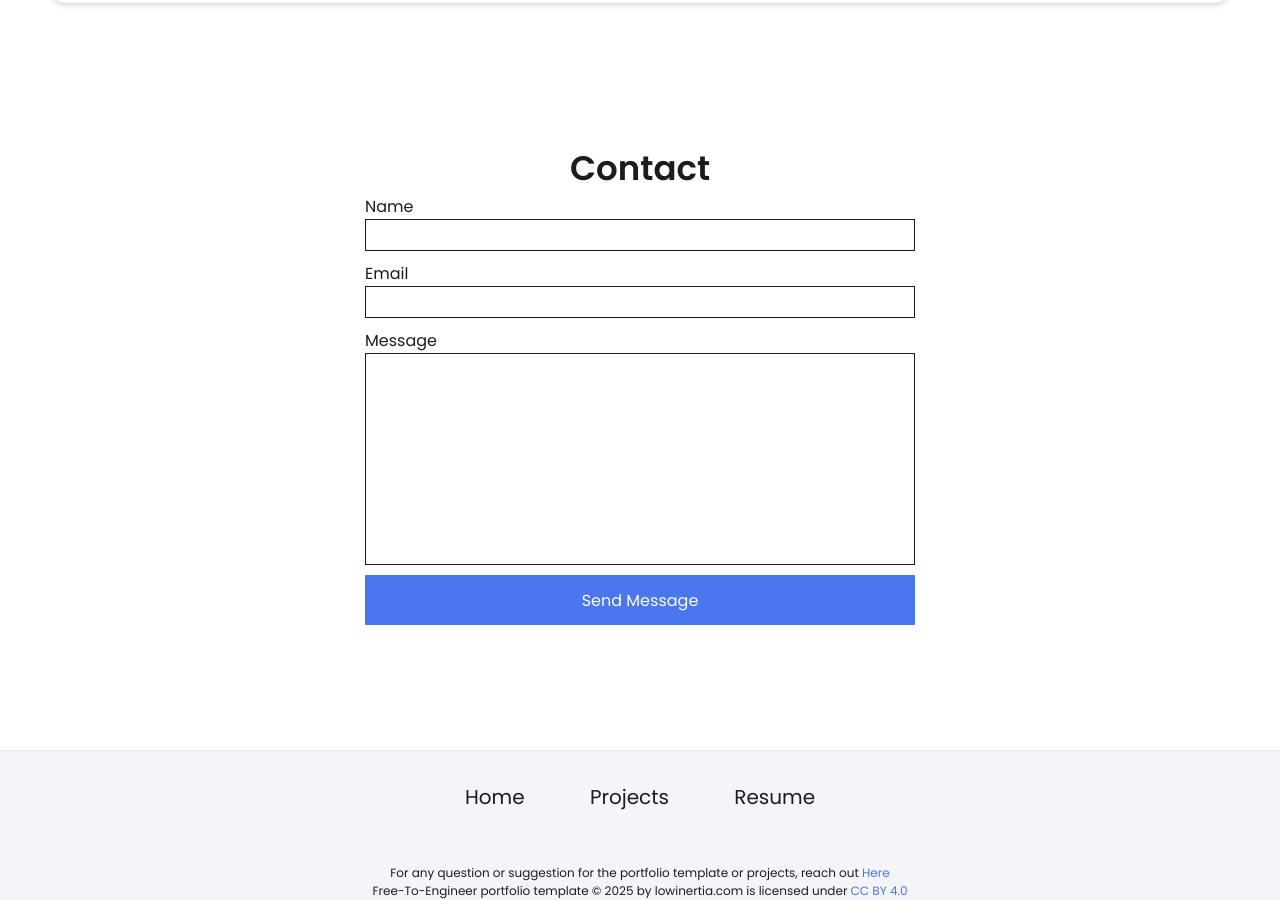
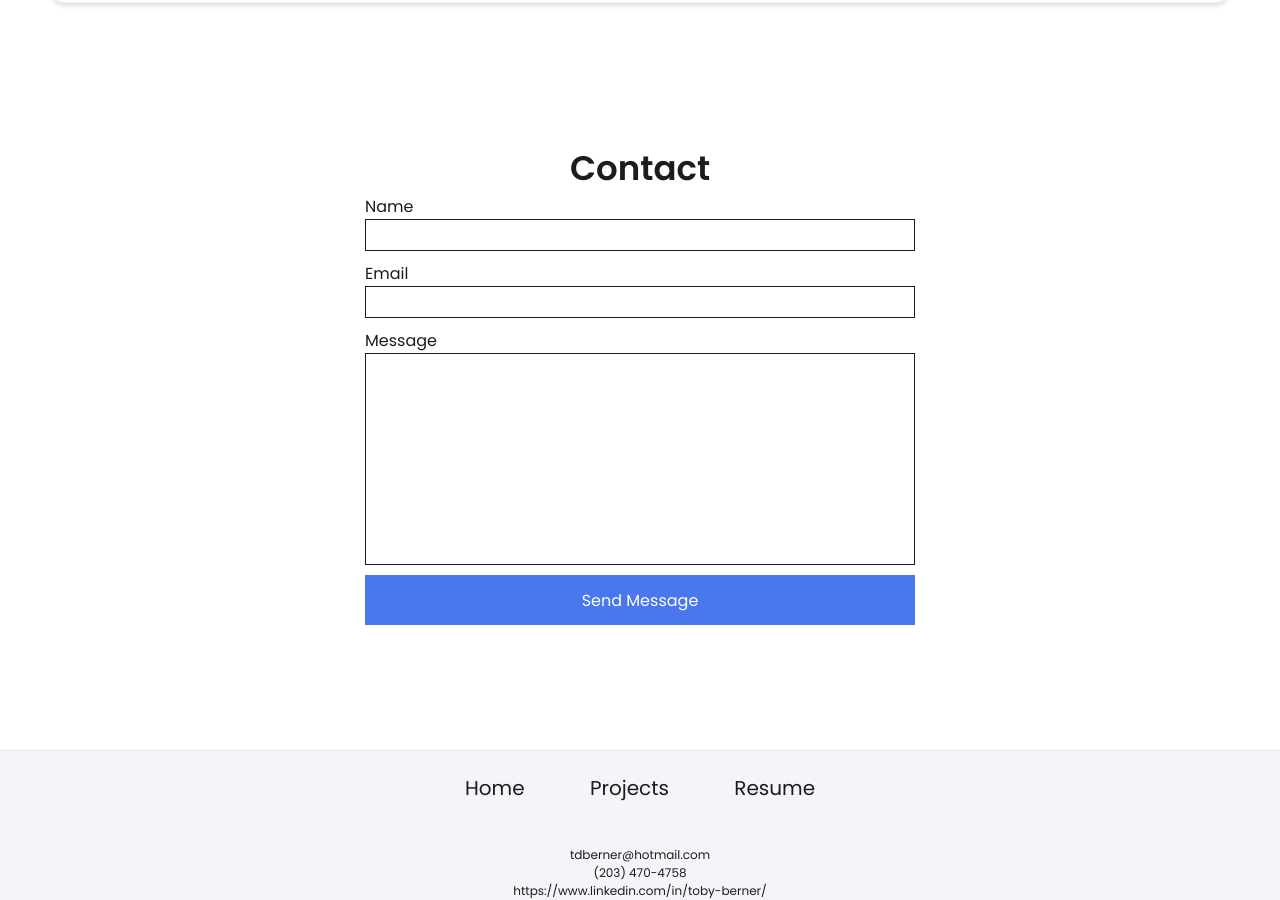
Before and after one commit to tdberner/tdberner.github.io, a Jekyll site: the page built from index.html, in a window 1280 px wide and 900 px high, scrolled down 2244 px. Built offline with Jekyll 4.4.1, drawn with Linux system fonts in a browser that asks for light colours.

Commit message:
Update footer.html

```diff
--- a/_includes/footer.html
+++ b/_includes/footer.html
@@ -13,7 +13,8 @@
         </div>
     </div>
     <div class="license">
-        <span>For any question or suggestion for the portfolio template or projects, reach out <a class="help" href="mailto:admin@lowinertia.com"> Here</a> </span>
-        <p>Free-To-Engineer portfolio template © 2025 by lowinertia.com is licensed under <a href="https://creativecommons.org/licenses/by/4.0/?ref=chooser-v1">CC BY 4.0</a></p>
+        <span>tdberner@hotmail.com</span>
+        <p>(203) 470-4758</p>
+        <p>https://www.linkedin.com/in/toby-berner/</p>
     </div>
 </footer>
```
